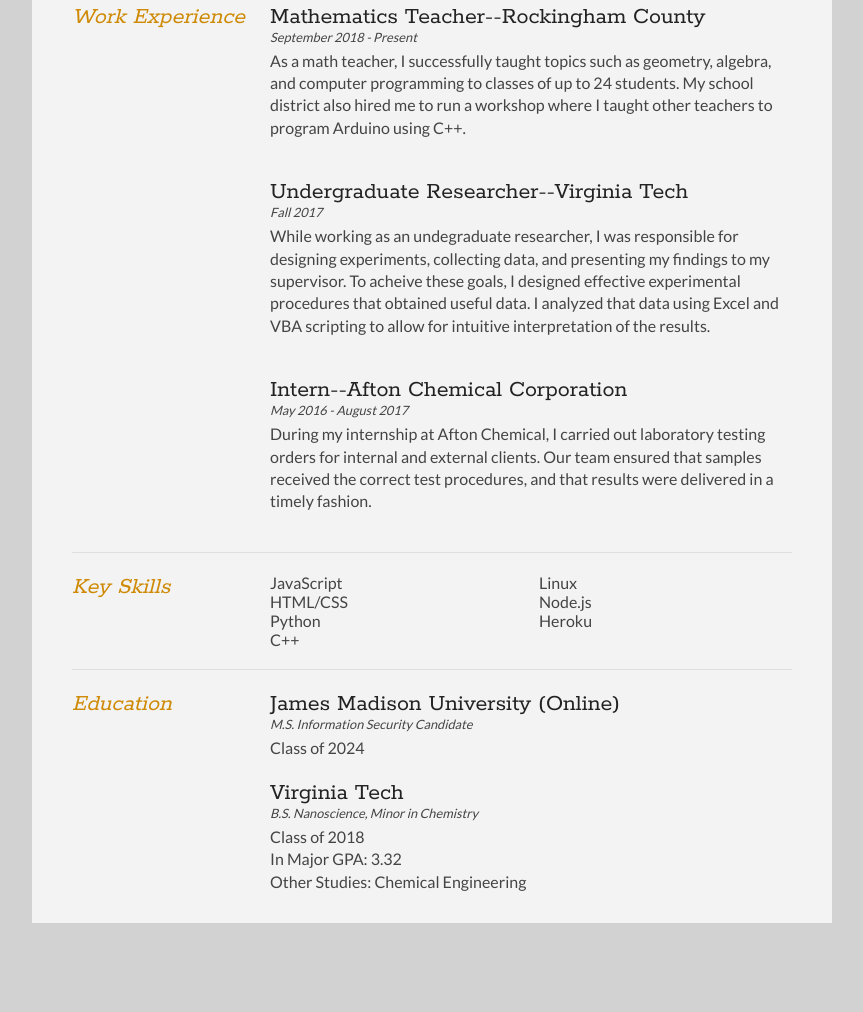
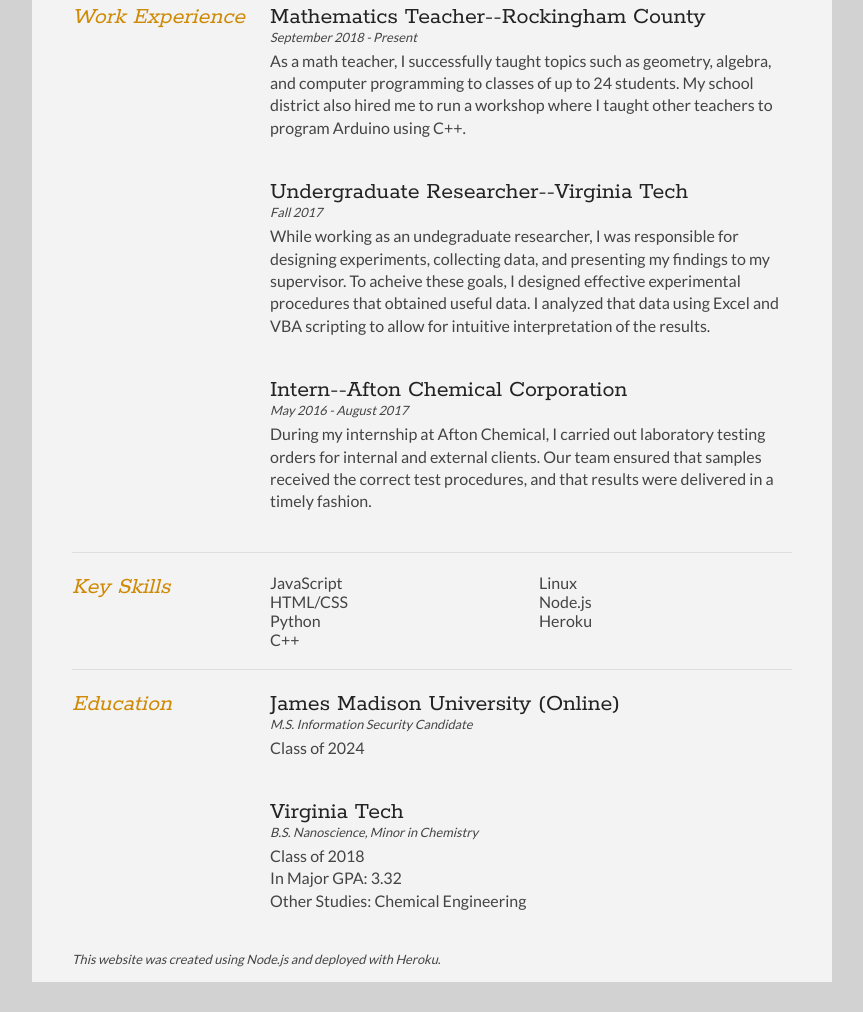
Before and after one commit to zjtalia/Resume, a website: page public/index.html in a window 1280 px wide. Shown: the part 407-1419 px from the top of the page, without its empty margins (208-1071 px from the left). Before the commit the page ends 1360 px from the top, so only its background shows below. Drawn offline with Linux system fonts and the light colour scheme.

Commit message:
second commit

```diff
--- a/public/index.html
+++ b/public/index.html
@@ -113,15 +113,18 @@
 					<h2>James Madison University (Online)</h2>
 					<p class="subDetails">M.S. Information Security Candidate</p>
 					<p>Class of 2024</p>
+					<br>
 				</article>
 
 				<article>
 					<h2>Virginia Tech</h2>
 					<p class="subDetails">B.S. Nanoscience, Minor in Chemistry</p>
 					<p>Class of 2018 <br> In Major GPA: 3.32 <br> Other Studies: Chemical Engineering</p>
+					<br>
 				</article>
 			</div>
 			<div class="clear"></div>
+			<p class="subDetails">This website was created using Node.js and deployed with Heroku.</p>
 		</section>
 
 	</div>
```
